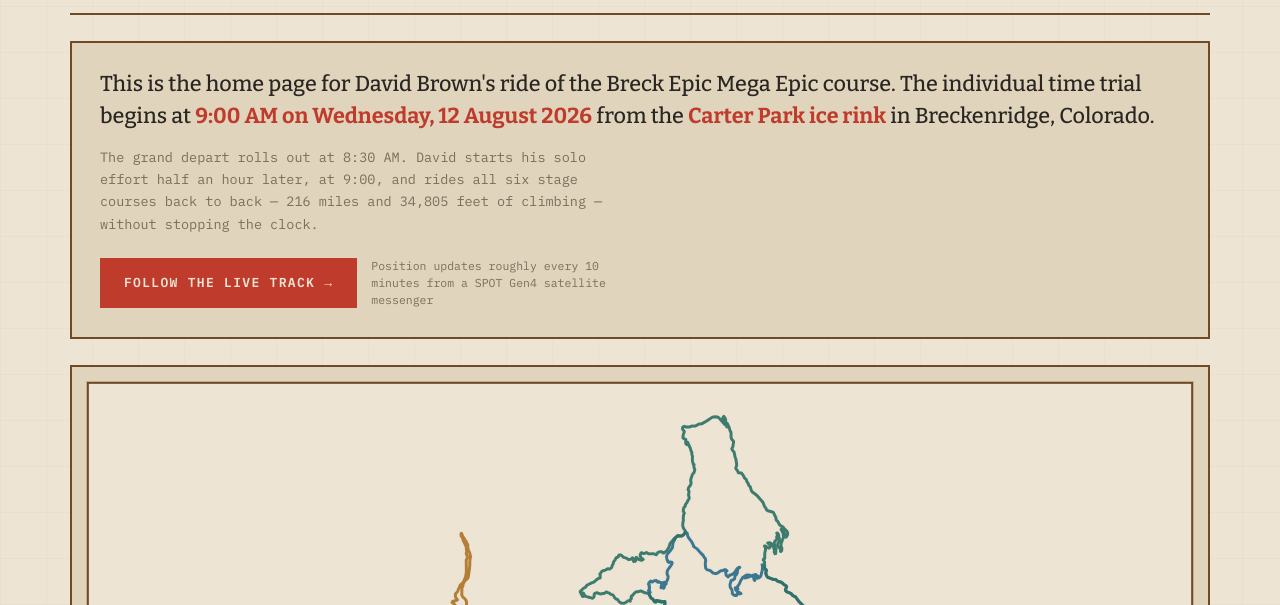
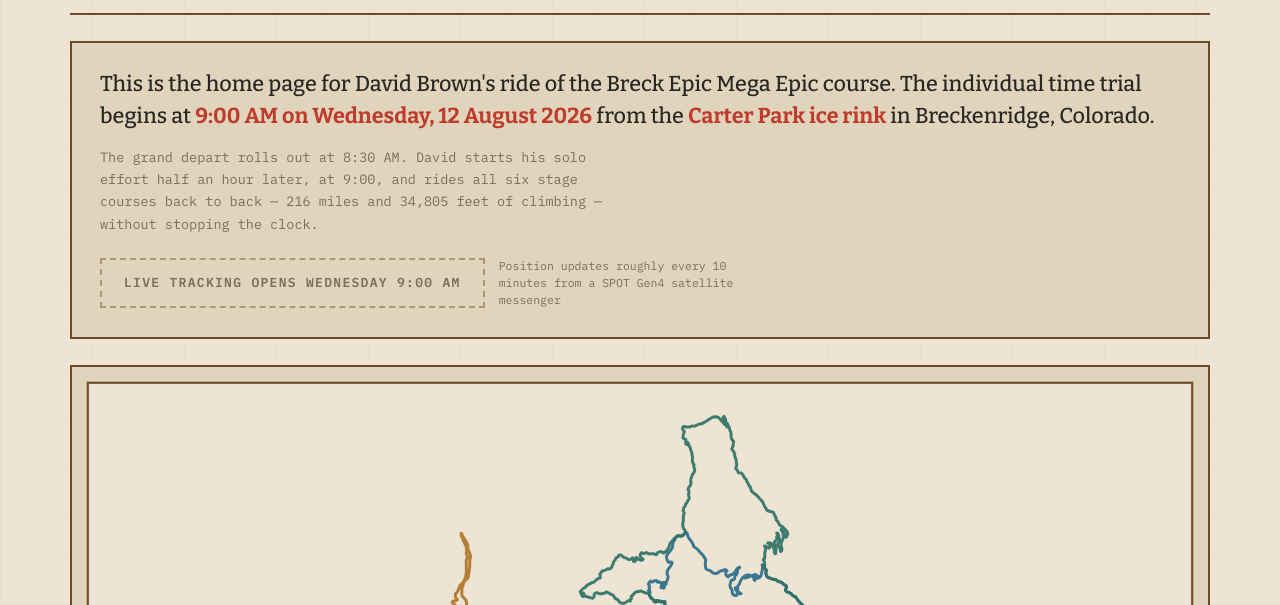
Before and after one commit to dbrown-creator/epic-tracker, a website: page docs/index.html in a window 1280 px wide. Shown: the part 195-800 px from the top of the page. Drawn offline with nearby package versions, Linux system fonts and the light colour scheme.

Commit message:
Disable the live-track button on the landing page until the gun
Not a link until Wednesday. Sending people to a tracker with nothing on it is
a worse first impression than telling them when to come back. Styled as 'not
yet' rather than 'broken': muted, dashed, not clickable.

```diff
--- a/docs/index.html
+++ b/docs/index.html
@@ -56,7 +56,10 @@
       216 miles and 34,805 feet of climbing — without stopping the clock.
     </p>
     <p class="hero__cta">
-      <a class="button" href="live.html">Follow the live track →</a>
+      <!-- Deliberately not a link until the gun goes. Sending people to a
+           tracker with nothing on it is a worse first impression than telling
+           them when to come back. -->
+      <span class="button is-disabled" aria-disabled="true">Live tracking opens Wednesday 9:00 AM</span>
       <span class="hero__ctasub">Position updates roughly every 10 minutes from a SPOT&nbsp;Gen4 satellite messenger</span>
     </p>
   </section>
--- a/docs/style.css
+++ b/docs/style.css
@@ -345,6 +345,15 @@ body::before {
 }
 .button:hover { background: var(--paper); color: var(--overprint); }
 
+/* Reads as "not yet", not as "broken": muted, dashed, and not clickable. */
+.button.is-disabled {
+  background: transparent;
+  color: var(--muted);
+  border: 2px dashed rgba(110, 74, 38, .45);
+  cursor: default;
+}
+.button.is-disabled:hover { background: transparent; color: var(--muted); }
+
 .mapcard {
   margin-top: 26px;
   padding: 14px 14px 0;
```
